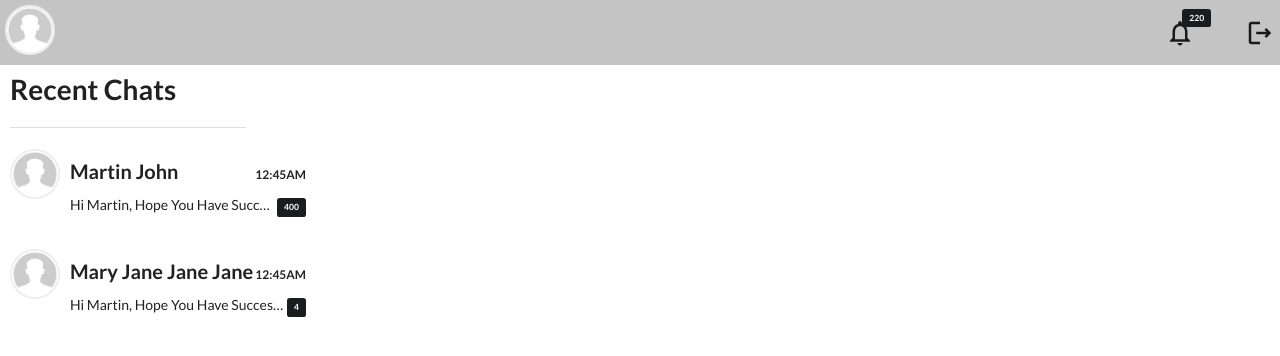
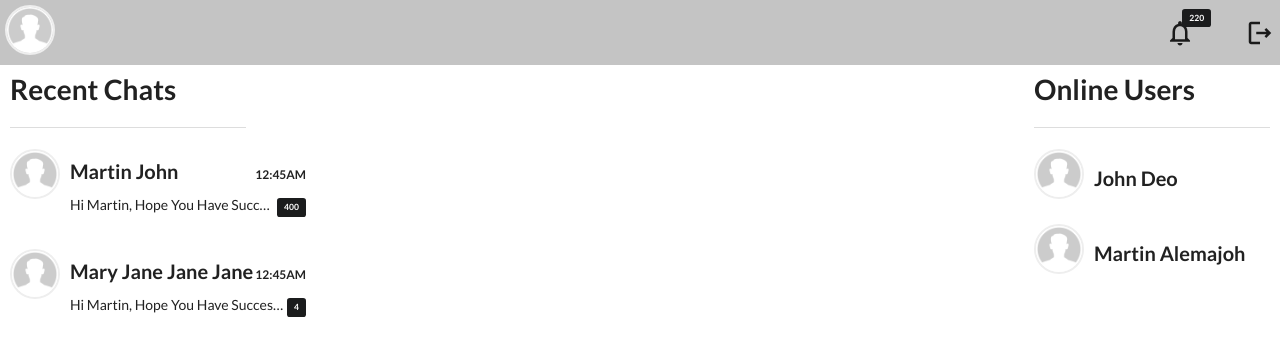
Before and after one commit to martin-alem/cohatch-notification-frontend, a React (Create React App) app: page /home in a window 1280 px wide. Shown: the top 356 px of the page. Built offline with nearby package versions, Linux system fonts and the light colour scheme.

Commit message:
implemented the User and Online User component

```diff
--- /dev/null
+++ b/src/components/online_users/OnlineUser.js
@@ -0,0 +1,29 @@
+import React from "react";
+import "./OnlineUser.css";
+import User from "./../user/User";
+
+class OnlineUser extends React.Component {
+  render() {
+    const onlineUsers = [
+      {
+        firstName: "John",
+        lastName: "Deo",
+        photo: "",
+      },
+      {
+        firstName: "Martin",
+        lastName: "Alemajoh",
+        photo: "",
+      },
+    ];
+    return (
+      <div className="OnlineUsers">
+        {onlineUsers.map((user, index) => {
+          return <User user={user} key={index} />;
+        })}
+      </div>
+    );
+  }
+}
+
+export default OnlineUser;
--- a/src/components/recent-chat/RecentChat.js
+++ b/src/components/recent-chats/RecentChat.js
@@ -1,6 +1,6 @@
 import React from "react";
 import "./RecentChat.css";
-import Chat from "./../chat/Chat";
+import Chat from "../chat/Chat";
 
 class RecentChat extends React.Component {
   render() {
--- /dev/null
+++ b/src/components/user/User.css
@@ -0,0 +1,15 @@
+.User {
+  width: 100%;
+  display: flex;
+  gap: 1rem;
+  margin-bottom: 2rem;
+  cursor: pointer;
+}
+
+.User h1 {
+  width: 20rem;
+  text-transform: capitalize;
+  overflow: hidden;
+  white-space: nowrap;
+  text-overflow: ellipsis;
+}
--- /dev/null
+++ b/src/components/user/User.js
@@ -0,0 +1,20 @@
+import React from "react";
+import "./User.css";
+import Image from "./../image/Image";
+
+class User extends React.Component {
+  constructor(props) {
+    super(props);
+  }
+  render() {
+    const { firstName, lastName, photo } = this.props.user;
+    return (
+      <div className="User">
+        <Image size="small" alt={`${firstName} ${lastName}`} photo={photo} />
+        <h1 className="ui header">{`${firstName} ${lastName}`}</h1>
+      </div>
+    );
+  }
+}
+
+export default User;
--- a/src/pages/home/Home.js
+++ b/src/pages/home/Home.js
@@ -1,7 +1,8 @@
 import React from "react";
 import "./Home.css";
 import Header from "./../../components/header/Header";
-import RecentChat from "../../components/recent-chat/RecentChat";
+import RecentChats from "../../components/recent-chats/RecentChat";
+import OnlineUsers from "../../components/online_users/OnlineUser";
 import List from "../../components/list/List";
 
 class Home extends React.Component {
@@ -12,11 +13,15 @@ class Home extends React.Component {
         <div className="Home-main">
           <div className="Home-recent-chats">
             <List title="Recent Chats">
-              <RecentChat />
+              <RecentChats />
             </List>
           </div>
           <div className="Home-chat-area"></div>
-          <div className="Home-online-users"></div>
+          <div className="Home-online-users">
+            <List title="Online Users">
+              <OnlineUsers />
+            </List>
+          </div>
         </div>
       </div>
     );
```
Also changed, not shown: src/components/online_users/OnlineUser.css (added), src/components/recent-chats/RecentChat.css (added).
